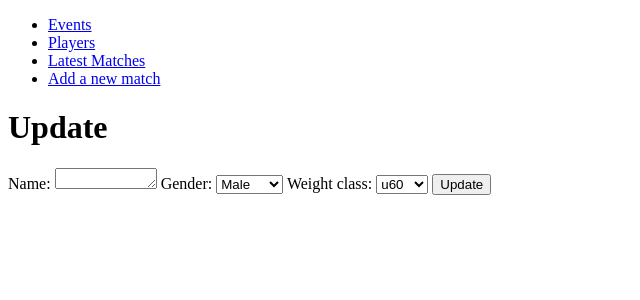
After one commit to xboyjx/judo_matches_project, a Flask app: template templates/players/update.html in a window 1280 px wide. The commit adds this page. Shown: the top 300 px of the page, without its empty margins (0-640 px from the left). Run offline with Flask 2, Linux system fonts and the light colour scheme; the template is opened without the code that fills it, so the values that code supplies are empty.

Commit message:
update functionality added to player

```diff
--- a/templates/players/index.html
+++ b/templates/players/index.html
@@ -6,6 +6,7 @@
     <tr>
         <th>Name</th>
         <th>Weight</th>
+        <th> </th>
         <th> </th>
     </tr>
     {% for player in players %}
@@ -17,6 +18,7 @@
             <td>o100</td>
         {% endif %}
         <td><a href="/players/{{player.id}}/remove">Remove</a></td>
+        <td><a href="/players/{{player.id}}/update">Update</a></td>
     </tr>
     {% endfor %}
 </table>
--- /dev/null
+++ b/templates/players/update.html
@@ -0,0 +1,32 @@
+{% extends 'base.html' %} {% block content %}
+
+<h1>Update {{player.name}}</h1>
+
+<form action="/players/{{player.id}}" method="post">
+    <label for="name">Name: </label>
+        <textarea name="name" id="name" cols="10" rows="1">{{player.name}}</textarea>
+
+    <label for="gender">Gender: </label>
+      <select name="gender" id="gender">
+        <option value="male">Male</option>
+        <option value="female">Female</option>
+      </select>
+
+    <label for="weight_kg">Weight class: </label>
+    <select name="weight_kg" id="weight_kg">
+        <option value="60">u60</option>
+        <option value="66">u66</option>
+        <option value="73">u73</option>
+        <option value="81">u81</option>
+        <option value="90">u90</option>
+        <option value="100">u100</option>
+        <option value="101">o100</option>
+    </select>
+
+
+    <input type="submit" value="Update">
+
+
+ </form>
+
+{% endblock %}
```
Also changed, not shown: controllers/player_controller.py (+14 -0 lines), repositories/player_repository.py (+4 -10 lines).
